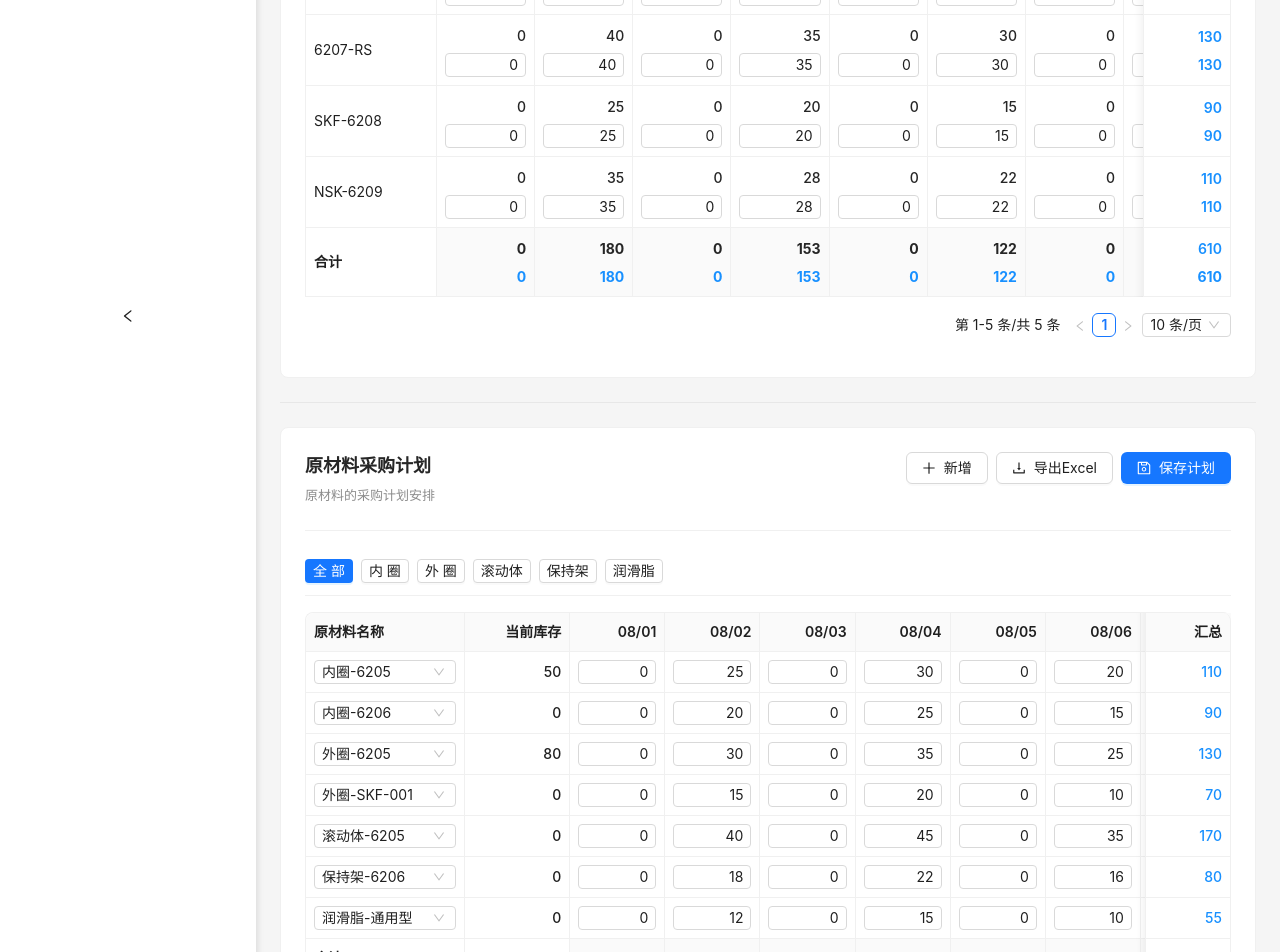
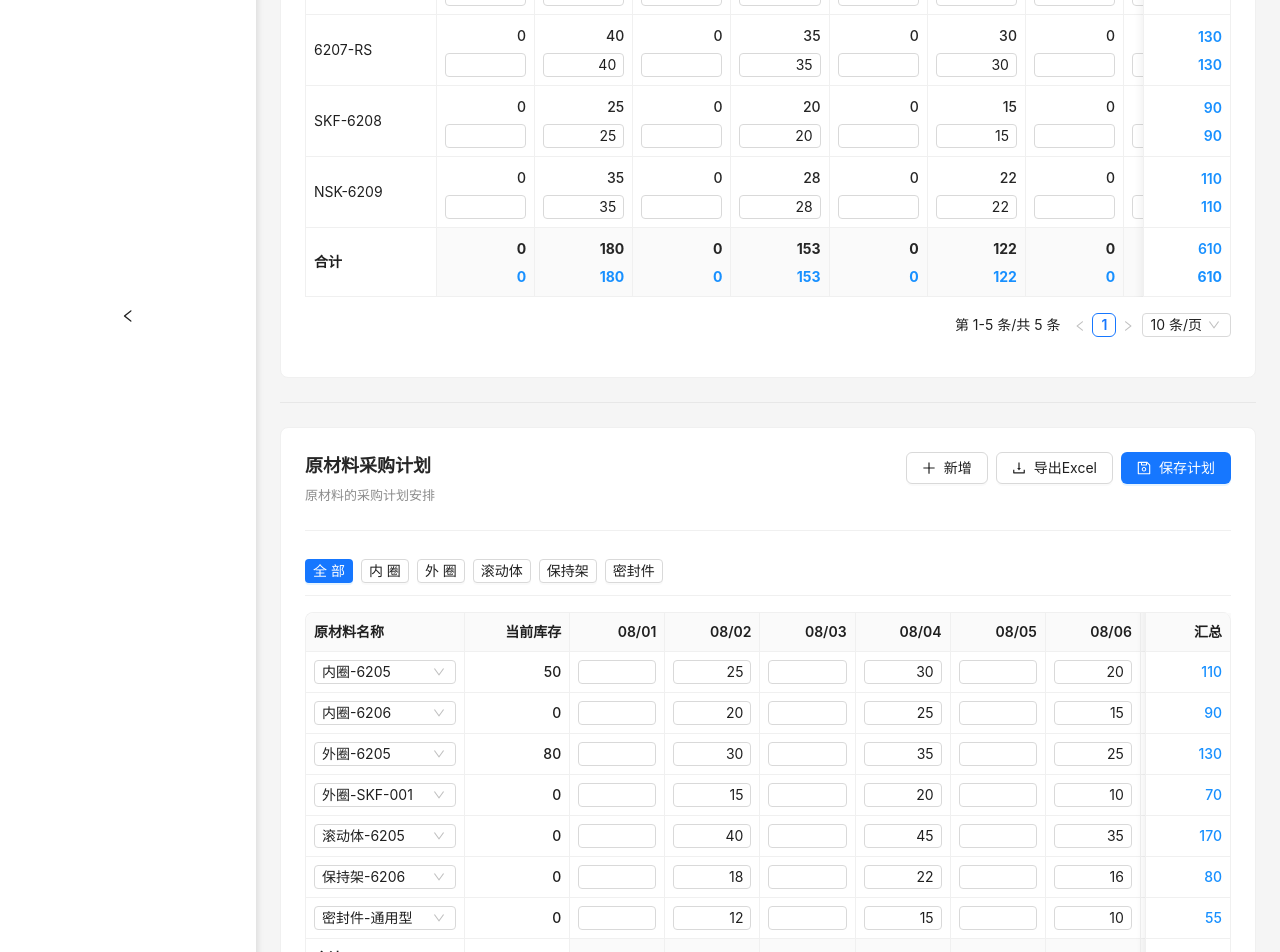
Before and after one commit to keithMonster/hrb_caigou, a React (Vite) app: page /purchase in a window 1280 px wide. Shown: the part 460-1412 px from the top of the page. Built offline with nearby package versions, Linux system fonts and the light colour scheme.

Commit message:
fix: 将润滑脂替换为密封件并修复输入框默认值问题
更新采购计划中的原材料类型，将"润滑脂"统一改为"密封件"
修复输入框未定义值时的显示问题，添加placeholder属性

```diff
--- a/src/pages/ProductionPlan.jsx
+++ b/src/pages/ProductionPlan.jsx
@@ -152,10 +152,11 @@ const ProductionPlan = () => {
               size='small'
               min={0}
               precision={0}
-              value={record.dailyInputs[index]}
+              value={record.dailyInputs[index] || undefined}
               onChange={(value) => handleDailyChange(record, index, value)}
               className='daily-input'
               controls={false}
+              placeholder=''
             />
           </div>
         ),
@@ -186,10 +187,11 @@ const ProductionPlan = () => {
               size='small'
               min={0}
               precision={0}
-              value={planTotal}
+              value={planTotal || undefined}
               onChange={(value) => handleTotalChange(record, value)}
               className='total-input'
               controls={false}
+              placeholder=''
             />
           </div>
         );
--- a/src/pages/PurchasePlan.jsx
+++ b/src/pages/PurchasePlan.jsx
@@ -62,9 +62,9 @@ const PurchasePlan = () => {
     '保持架-6205',
     '保持架-6206',
     '保持架-6207',
-    '润滑脂-通用型',
-    '润滑脂-高温型',
-    '润滑脂-低温型',
+    '密封件-通用型',
+    '密封件-高温型',
+    '密封件-低温型',
   ];
 
   // 原材料分类选项
@@ -74,7 +74,7 @@ const PurchasePlan = () => {
     '外圈',
     '滚动体',
     '保持架',
-    '润滑脂',
+    '密封件',
   ];
 
   // 筛选逻辑函数
@@ -188,7 +188,7 @@ const PurchasePlan = () => {
       },
       {
         key: '7',
-        partName: '润滑脂-通用型',
+        partName: '密封件-通用型',
         initialStock: 0,
         dailyPlans: [0, 12, 0, 15, 0, 10, 0, 0, 0, 18],
         dailyInputs: [0, 12, 0, 15, 0, 10, 0, 0, 0, 18],
@@ -305,12 +305,13 @@ const PurchasePlan = () => {
             size='small'
             min={0}
             precision={0}
-              value={record.dailyInputs[index]}
+            value={record.dailyInputs[index] || undefined}
             onChange={(value) =>
               handleProductDailyChange(record, index, value)
             }
             className='daily-input'
             controls={false}
+            placeholder=''
           />
           </div>
         ),
@@ -399,11 +400,12 @@ const PurchasePlan = () => {
             size='small'
             min={0}
             precision={0}
-            value={record.dailyInputs[index]}
+            value={record.dailyInputs[index] || undefined}
             onChange={(value) => handlePartsDailyChange(record, index, value)}
             className='daily-input'
             controls={false}
             style={{ width: '100%' }}
+            placeholder=''
           />
         ),
       });
```
Also changed, not shown: 1 other file (tests, documents, lock files or other folders). Lines whose indentation alone changed are shown as unchanged.
